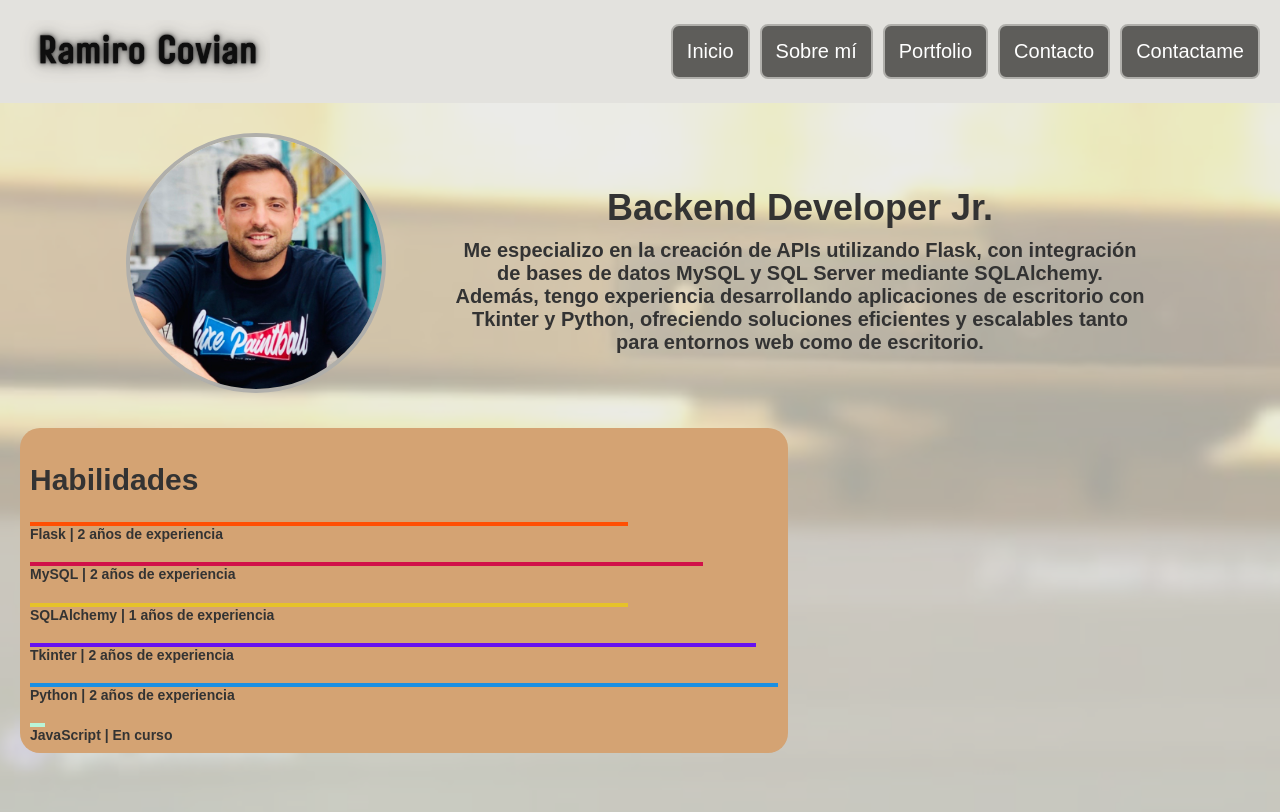
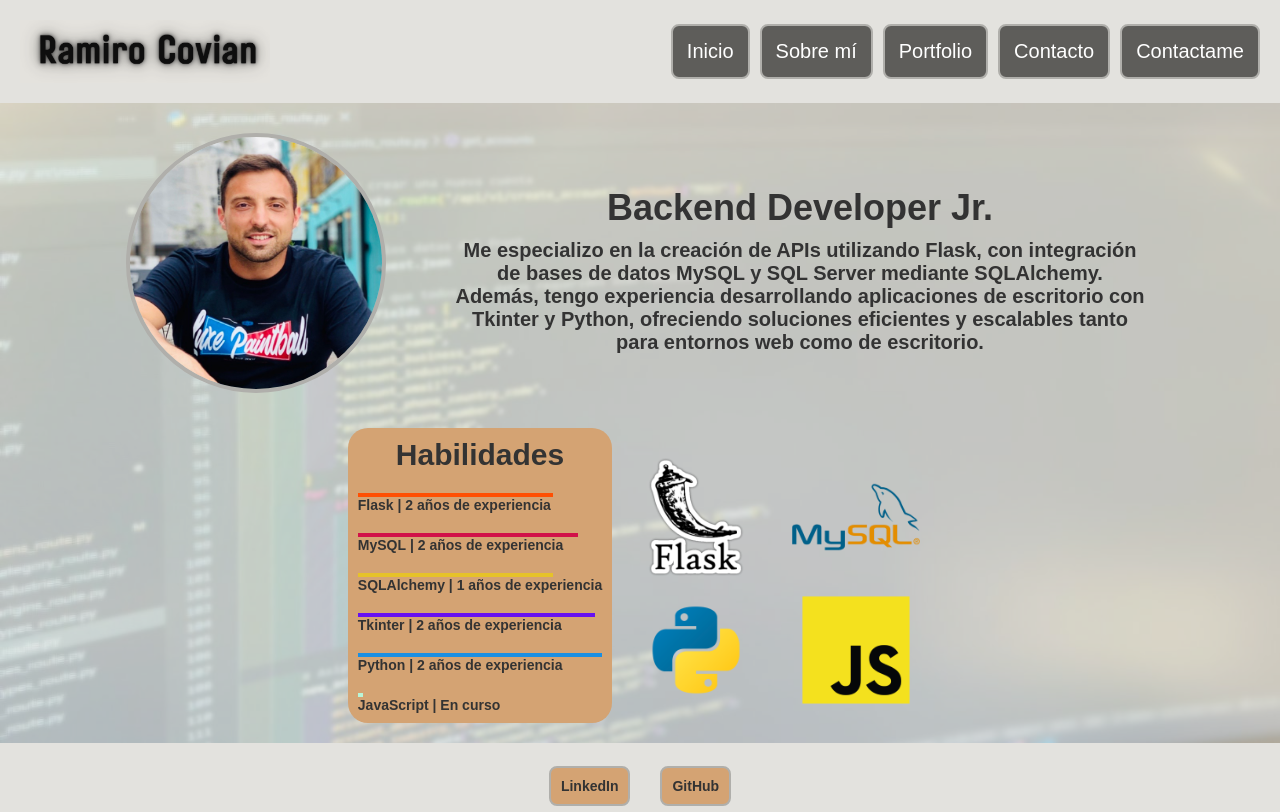
Before and after one commit to RamiroCovian/portfolio-RCovian, a plain HTML site: page index.html in a window 1280 px wide. Shown: the top 812 px of the page. Drawn offline with Linux system fonts and the light colour scheme.

Commit message:
feat: logos solo se ven en pantallas grandes

```diff
--- a/styles/main.css
+++ b/styles/main.css
@@ -11,6 +11,7 @@
         flex-direction: column;
 
         .selfie {
+            margin-top: 1rem;
             border-radius: 50%;
             border: 4px solid var(--border-color);
             height: 160px;
@@ -51,8 +52,8 @@
         flex-direction: column;
         align-items: left;
 
-        .h-1 {
-            margin-top: 1rem;
+        .h-2 {
+            margin-top: 0;
             margin-bottom: 0;
             text-align: center;
         }
@@ -153,6 +154,35 @@
                 font-size: 1rem;
             }
         }
+
+        .skills {
+            display: flex;
+            flex-direction: row;
+            align-items: center;
+            justify-content: center;
+        }
+
+        .logos {
+
+            img {
+                width: 80%;
+                /* margin: 0; */
+            }
+
+
+            .list {
+                list-style: none;
+                padding: 0;
+                margin: 0;
+                display: grid;
+                grid-template-columns: repeat(2, 160px);
+
+                .item {
+                    margin: 0;
+                    padding: 0;
+                }
+            }
+        }
     }
 
 }
```
